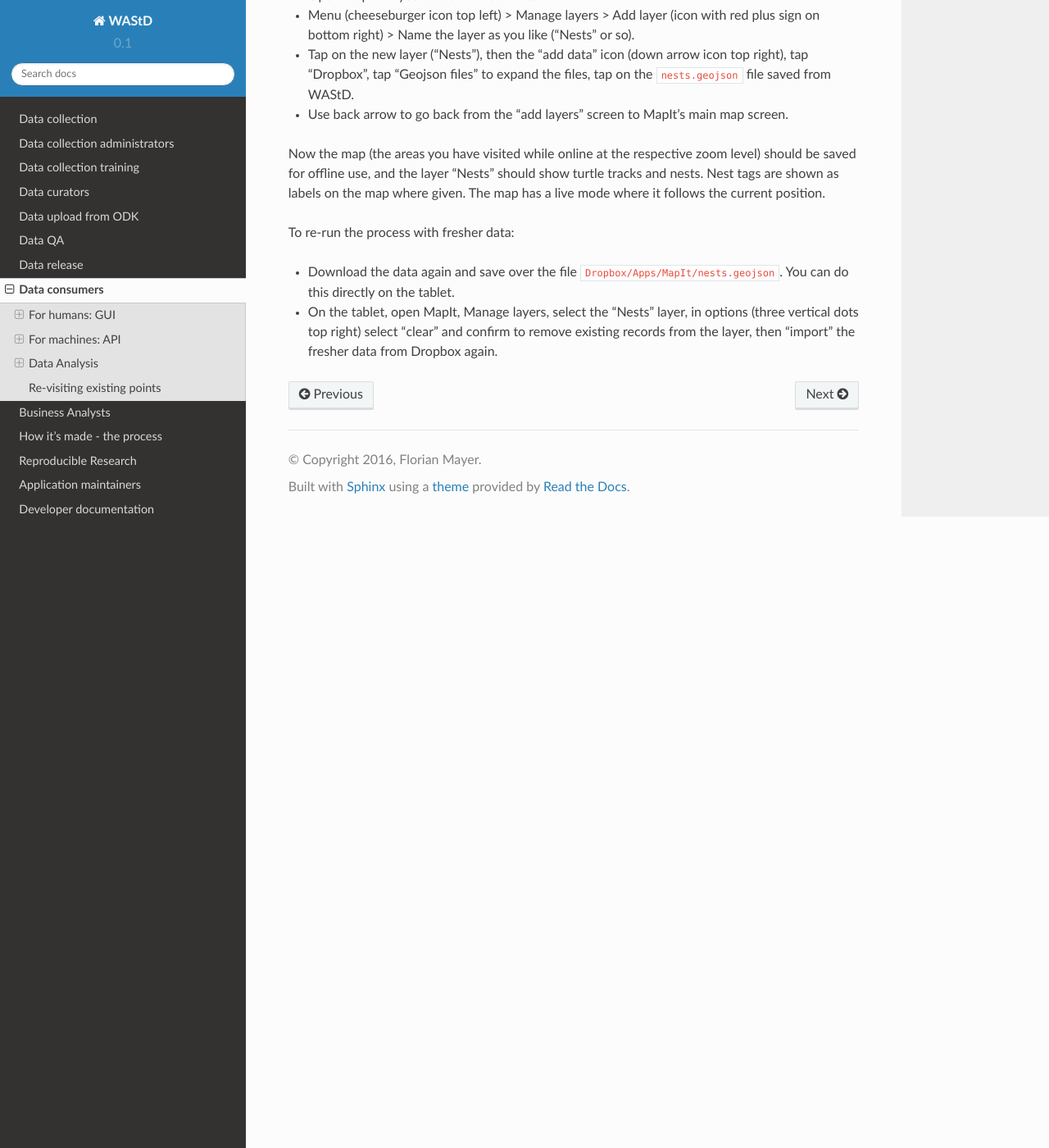
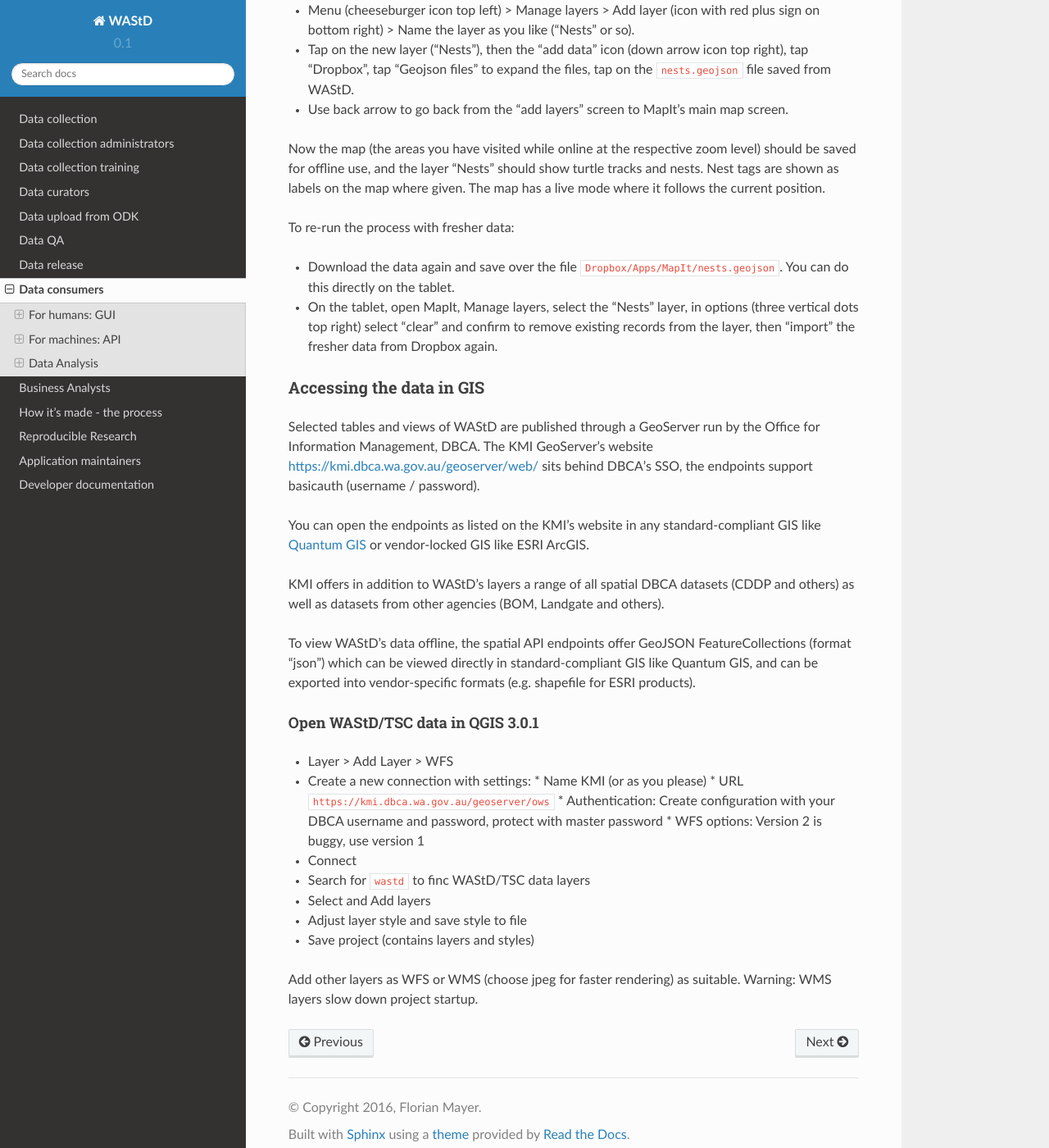
Before and after one commit to dbca-wa/wastd, a Sphinx documentation site: the page built from docs/data_consumers.rst, in a window 1280 px wide and 1400 px high, scrolled down 5885 px. Shown: the whole window at 82% size. Built offline with Sphinx 7.4.7 and the Read the Docs theme 2.0.0, drawn with Linux system fonts in a browser that asks for light colours.

Commit message:
#17 add docs

```diff
--- a/docs/data_consumers.rst
+++ b/docs/data_consumers.rst
@@ -231,7 +231,7 @@ and transform them into the format required for e.g. program MARK.
 A working example is published `here <http://rpubs.com/florian_mayer/wastd-mark>`_.
 
 Re-visiting existing points
-===========================
+---------------------------
 This is the rough-and-ready process to re-visit existing encounters, e.g. tagged nests.
 
 Before we start, let's clarify some terms:
@@ -281,3 +281,33 @@ To re-run the process with fresher data:
 
 * Download the data again and save over the file ``Dropbox/Apps/MapIt/nests.geojson``. You can do this directly on the tablet.
 * On the tablet, open MapIt, Manage layers, select the "Nests" layer, in options (three vertical dots top right) select "clear" and confirm to remove existing records from the layer, then "import" the fresher data from Dropbox again.
+
+Accessing the data in GIS
+-------------------------
+Selected tables and views of WAStD are published through a GeoServer run by the Office for Information Management, DBCA.
+The KMI GeoServer's website `https://kmi.dbca.wa.gov.au/geoserver/web/ <https://kmi.dbca.wa.gov.au/geoserver/web/>`_
+sits behind DBCA's SSO, the endpoints support basicauth (username / password).
+
+You can open the endpoints as listed on the KMI's website in any standard-compliant GIS like `Quantum GIS <https://qgis.org/en/site/>`_
+or vendor-locked GIS like ESRI ArcGIS.
+
+KMI offers in addition to WAStD's layers a range of all spatial DBCA datasets (CDDP and others) as well as datasets from other agencies (BOM, Landgate and others).
+
+To view WAStD's data offline, the spatial API endpoints offer GeoJSON FeatureCollections (format "json") which can be viewed
+directly in standard-compliant GIS like Quantum GIS, and can be exported into vendor-specific formats (e.g. shapefile for ESRI products).
+
+Open WAStD/TSC data in QGIS 3.0.1
+^^^^^^^^^^^^^^^^^^^^^^^^^^^^^^^^^
+* Layer > Add Layer > WFS
+* Create a new connection with settings:
+  * Name KMI (or as you please)
+  * URL ``https://kmi.dbca.wa.gov.au/geoserver/ows``
+  * Authentication: Create configuration with your DBCA username and password, protect with master password
+  * WFS options: Version 2 is buggy, use version 1
+* Connect
+* Search for ``wastd`` to finc WAStD/TSC data layers
+* Select and Add layers
+* Adjust layer style and save style to file
+* Save project (contains layers and styles)
+
+Add other layers as WFS or WMS (choose jpeg for faster rendering) as suitable. Warning: WMS layers slow down project startup.
```
Also changed, not shown: 3 other files.
